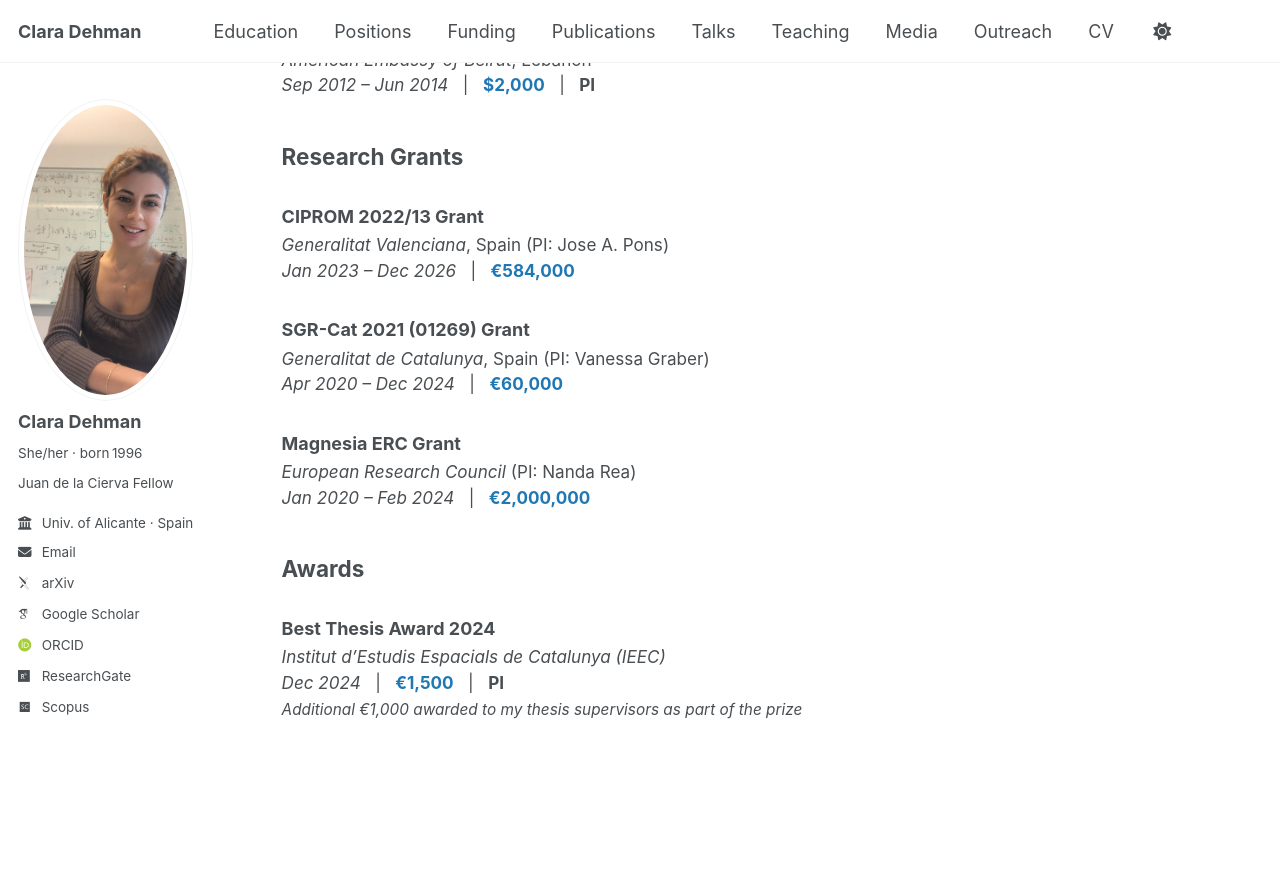
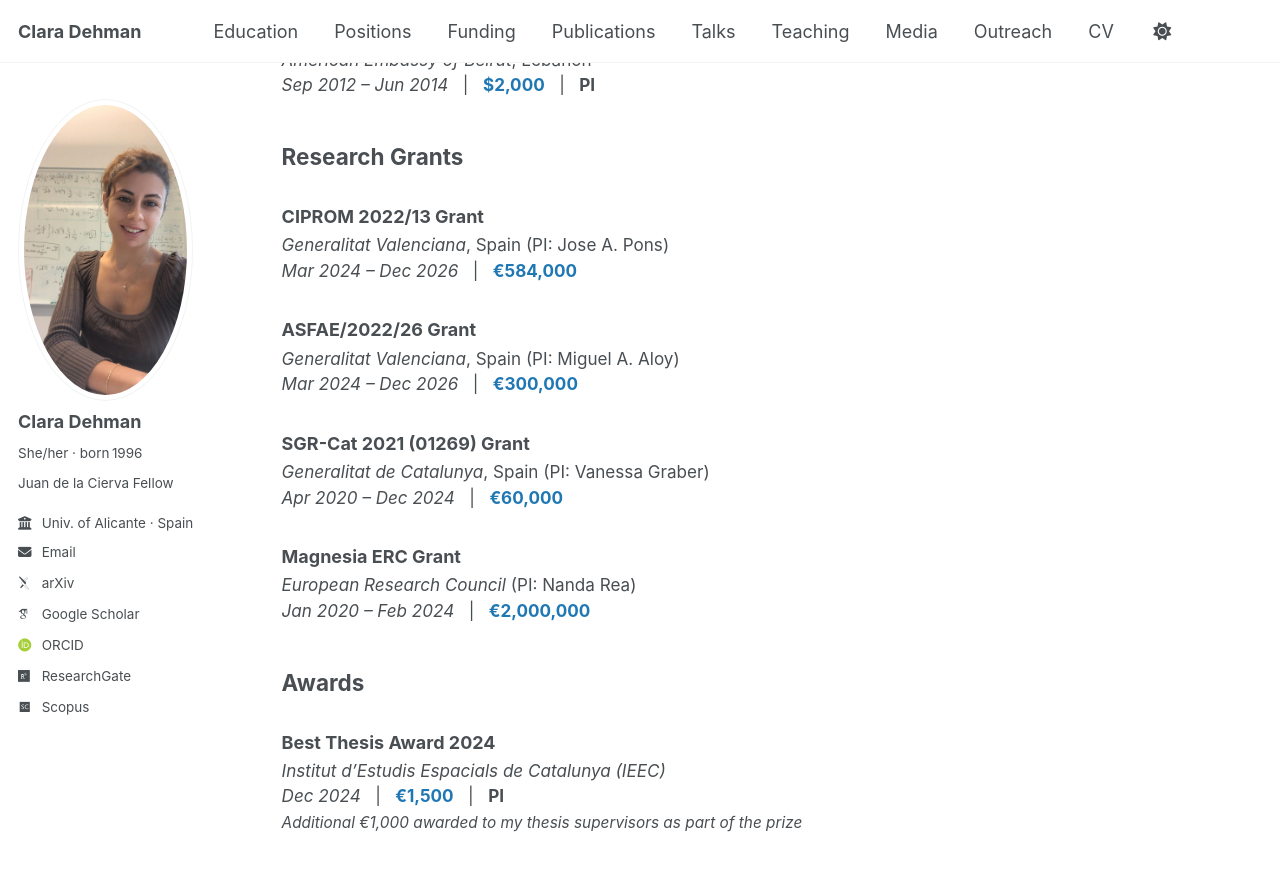
Before and after one commit to ClaraDehman/ClaraDehman.github.io, a Jekyll site: the page built from _pages/funding.html, in a window 1280 px wide and 900 px high, scrolled down 709 px. Shown: the top 871 px of the window. Built offline with Jekyll 4.4.1, drawn with Linux system fonts in a browser that asks for light colours; some web fonts are replaced.

Commit message:
Update funding.html

```diff
--- a/_pages/funding.html
+++ b/_pages/funding.html
@@ -69,8 +69,17 @@ The list below includes fellowships, grants, and awards I received (<strong>PI</
   <h3 class="archive__item-title">CIPROM 2022/13 Grant</h3>
   <p class="archive__item-excerpt" style="font-size: 0.95em;">
     <em>Generalitat Valenciana</em>, Spain (PI: Jose A. Pons)<br>
-    <em>Jan 2023 – Dec 2026</em> &nbsp; | &nbsp;
+    <em>Mar 2024 – Dec 2026</em> &nbsp; | &nbsp;
     <span style="color:#1f77b4; font-weight:bold;">€584,000</span>
+  </p>
+</div>
+
+<div class="archive__item">
+  <h3 class="archive__item-title">ASFAE/2022/26 Grant</h3>
+  <p class="archive__item-excerpt" style="font-size: 0.95em;">
+    <em>Generalitat Valenciana</em>, Spain (PI: Miguel A. Aloy)<br>
+    <em>Mar 2024 – Dec 2026</em> &nbsp; | &nbsp;
+    <span style="color:#1f77b4; font-weight:bold;">€300,000</span>
   </p>
 </div>
 
```
